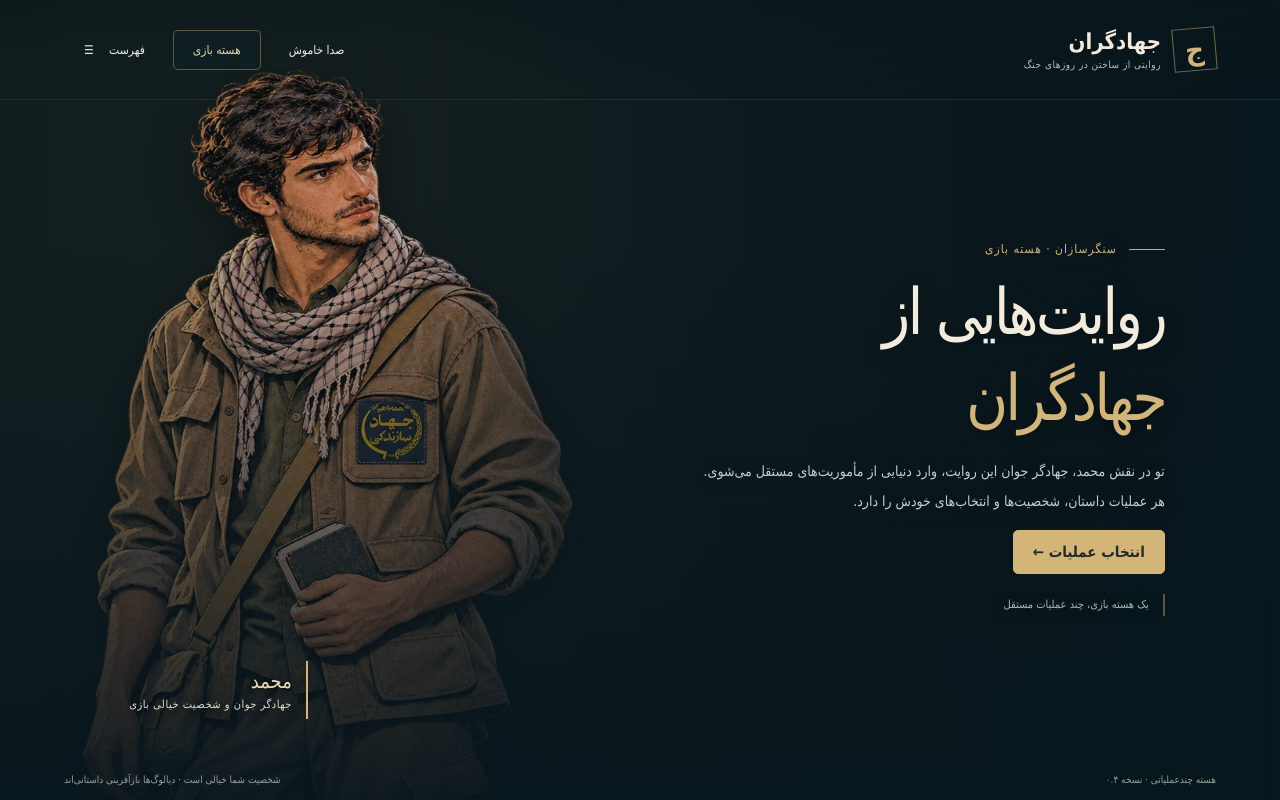
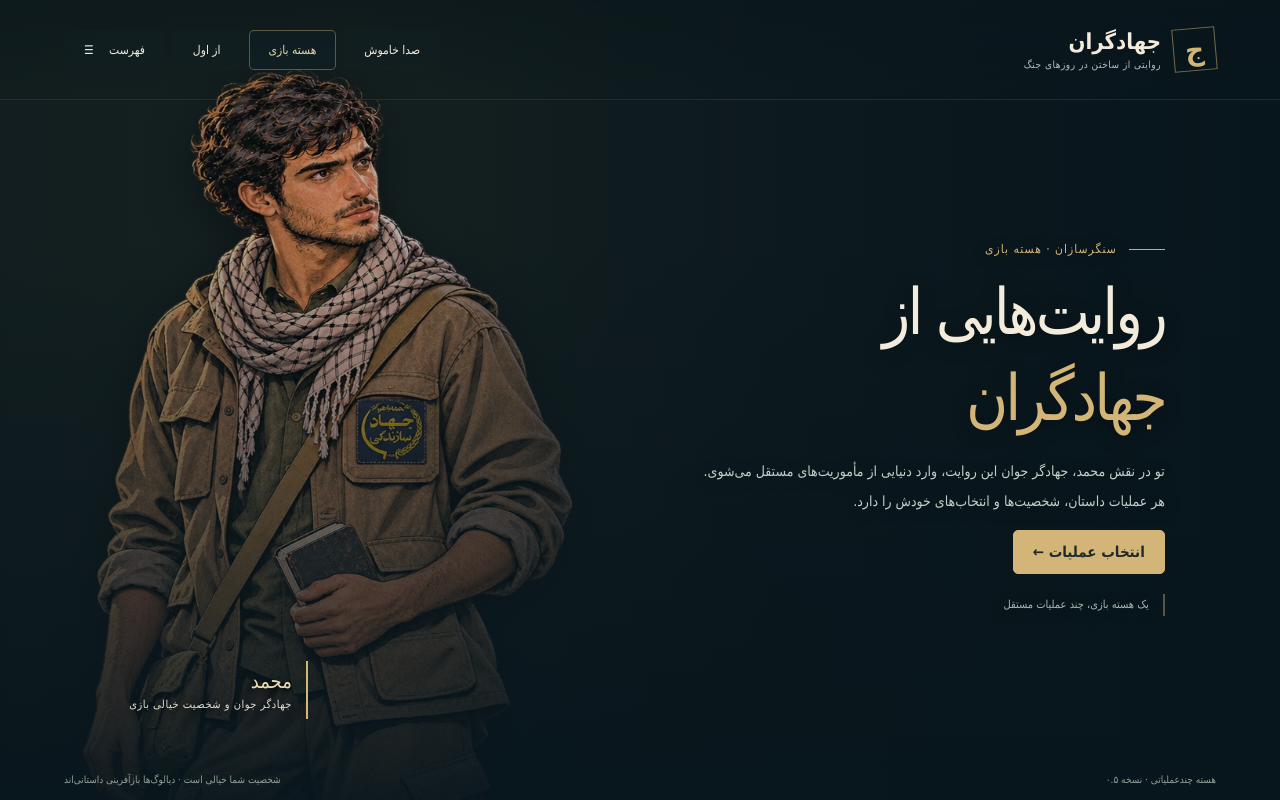
Before and after one commit to matin1151/sangarsazan, a website: page dist/index.html in a window 1280 px wide. Drawn offline with Linux system fonts and the light colour scheme.

Commit message:
Add restart control and bump core version

```diff
--- a/dist/index.html
+++ b/dist/index.html
@@ -1,7 +1,7 @@
 <!DOCTYPE html><html lang="fa" dir="rtl"><head><meta charset="utf-8"><meta name="viewport" content="width=device-width,initial-scale=1"><meta name="theme-color" content="#131f22"><title>سنگرسازان | هسته بازی</title><link rel="stylesheet" href="style.css"></head><body>
 <div id="landscape" aria-hidden="true"></div><div class="grain" aria-hidden="true"></div>
-<header><a id="brand" href="#" aria-label="منوی اصلی"><span class="brand-mark">ج</span><span>جهادگران<small>روایتی از ساختن در روزهای جنگ</small></span></a><div class="header-actions"><button id="sound" aria-pressed="false" title="صدای محیط">صدا خاموش</button><button id="coreButton" title="بازگشت به هسته بازی">هسته بازی</button><button id="menuButton">فهرست <span>☰</span></button></div></header>
+<header><a id="brand" href="#" aria-label="منوی اصلی"><span class="brand-mark">ج</span><span>جهادگران<small>روایتی از ساختن در روزهای جنگ</small></span></a><div class="header-actions"><button id="sound" aria-pressed="false" title="صدای محیط">صدا خاموش</button><button id="coreButton" title="بازگشت به هسته بازی">هسته بازی</button><button id="restartButton" title="شروع بازی از ابتدا">از اول</button><button id="menuButton">فهرست <span>☰</span></button></div></header>
 <main id="main"></main><div id="toast" role="status" aria-live="polite"></div>
 <dialog id="overlay"><div class="modal-head"><h2 id="modalTitle"></h2><button id="closeModal" aria-label="بستن پنجره">×</button></div><div id="modalBody"></div></dialog>
-<footer><span>هسته چندعملیاتی · نسخه ۰.۴</span><span>شخصیت شما خیالی است · دیالوگ‌ها بازآفرینی داستانی‌اند</span></footer>
+<footer><span>هسته چندعملیاتی · نسخه ۰.۵</span><span>شخصیت شما خیالی است · دیالوگ‌ها بازآفرینی داستانی‌اند</span></footer>
 <script src="engine.js"></script><script src="chapter.js"></script><script src="art.js"></script><script src="app.js"></script></body></html>
```
